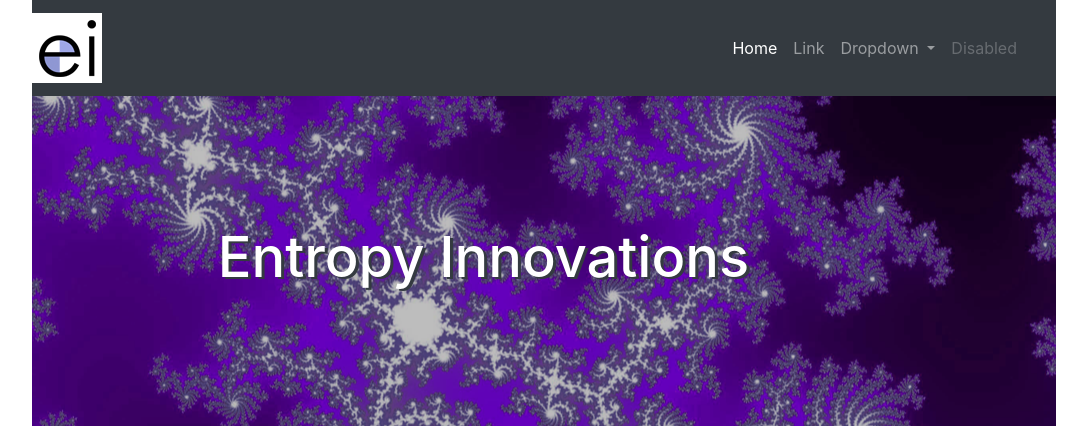
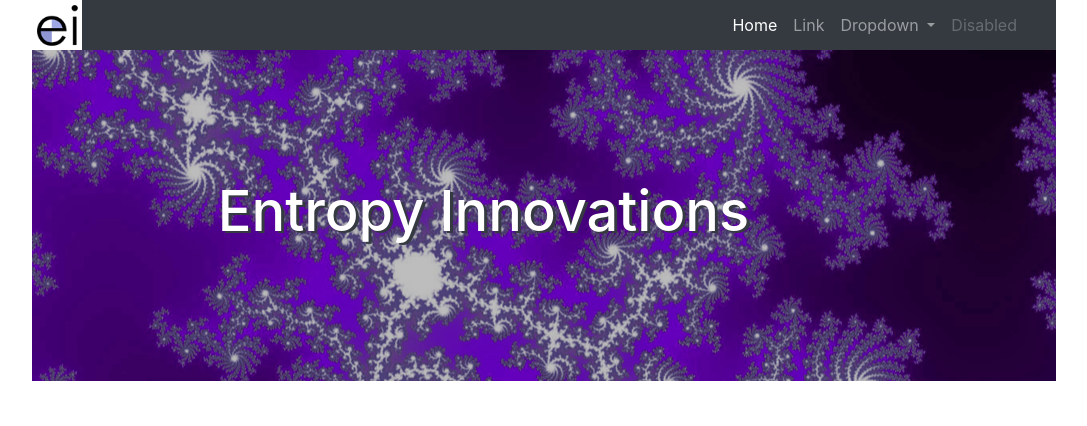
Before and after one commit to falxon/entropy-innovations-new, a PHP site: page / in a window 1280 px wide. Shown: the top 426 px of the page, without its empty margins (96-1183 px from the left). Run offline with PHP 8.4, Linux system fonts and the light colour scheme; some libraries are stand-ins or nearby versions.

Commit message:
finished fixing logo

```diff
--- a/css/custom.css
+++ b/css/custom.css
@@ -12,7 +12,16 @@ header.head {
 }
 
 .navbar {
-  padding: 0.5rem 1rem 0.5rem 0rem;
+  padding: 0rem 1rem 0rem 0rem;
+}
+
+.navbar-brand {
+  padding-top: 0rem;
+  padding-bottom: 0rem;
+}
+
+.navbar-brand > img {
+  height: 50px
 }
 
 .logo-to-left {
```
